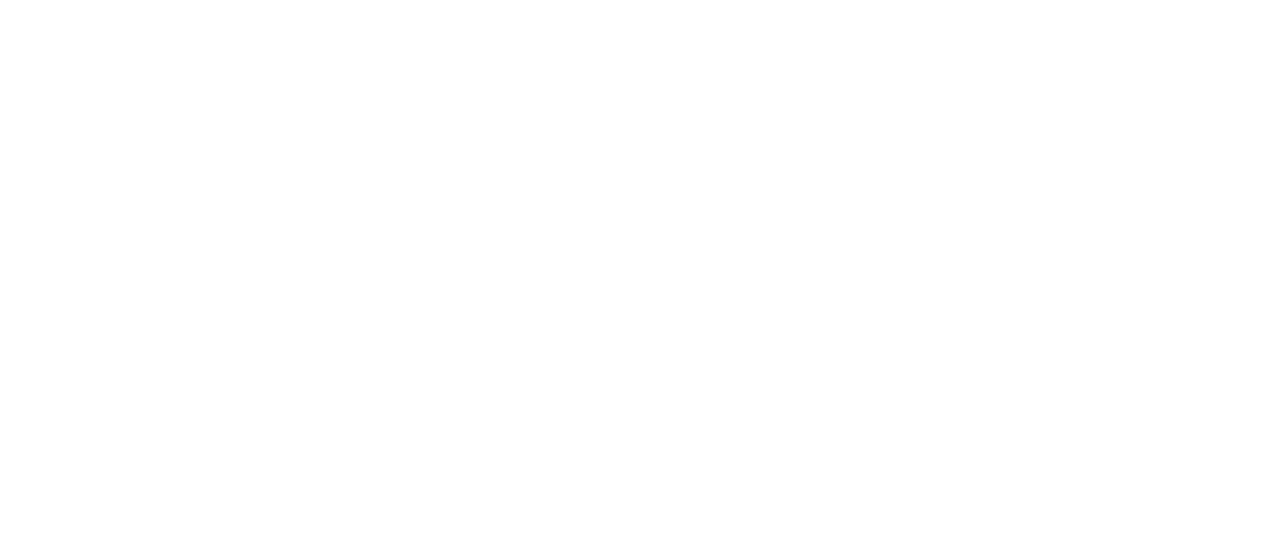
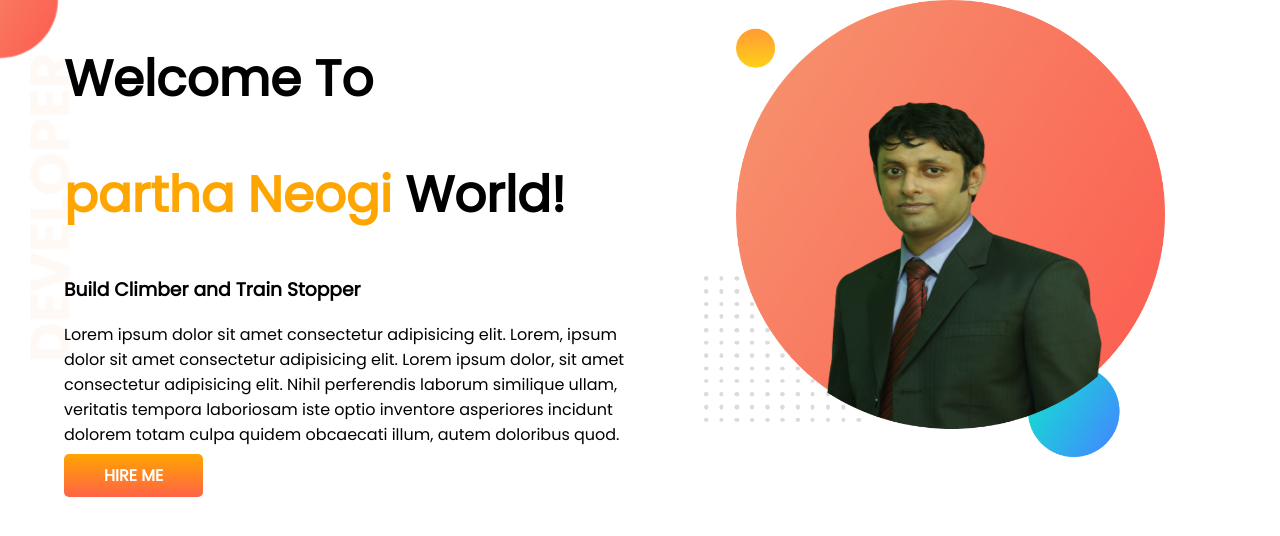
Before and after one commit to parthasuman/developer-portfolio, a plain HTML site: page index.html in a window 1280 px wide. Drawn offline with Linux system fonts and the light colour scheme.

Commit message:
top banner added

```diff
--- a/index.html
+++ b/index.html
@@ -5,7 +5,33 @@
     <meta http-equiv="X-UA-Compatible" content="IE=edge" />
     <meta name="viewport" content="width=device-width, initial-scale=1.0" />
     <title>partha protfolio</title>
+    <link rel="preconnect" href="https://fonts.googleapis.com" />
+    <link rel="preconnect" href="https://fonts.gstatic.com" crossorigin />
+    <link
+      href="https://fonts.googleapis.com/css2?family=Inter:wght@400;500;700&family=Poppins&family=Rubik:wght@400;500;700&display=swap"
+      rel="stylesheet"
+    />
     <link rel="stylesheet" href="style.css" />
   </head>
-  <body></body>
+  <body>
+    <section class="top-banner">
+      <div class="half-width">
+        <h1>Welcome To</h1>
+        <h1><span class="orange-color">partha Neogi</span> World!</h1>
+        <h3>Build Climber and Train Stopper</h3>
+        <p>
+          Lorem ipsum dolor sit amet consectetur adipisicing elit. Lorem, ipsum
+          dolor sit amet consectetur adipisicing elit. Lorem ipsum dolor, sit
+          amet consectetur adipisicing elit. Nihil perferendis laborum similique
+          ullam, veritatis tempora laboriosam iste optio inventore asperiores
+          incidunt dolorem totam culpa quidem obcaecati illum, autem doloribus
+          quod.
+        </p>
+        <a class="link-button" target="_blank" href="#">HIRE ME</a>
+      </div>
+      <div class="half-width">
+        <img src="images/partha-bg.png" />
+      </div>
+    </section>
+  </body>
 </html>
--- a/style.css
+++ b/style.css
@@ -0,0 +1,35 @@
+body {
+  font-family: "Poppins", sans-serif;
+  margin: 0;
+  padding: 0;
+}
+h1 {
+  font-size: 50px;
+}
+
+.orange-color {
+  color: orange;
+}
+section {
+  display: flex;
+}
+.half-width {
+  width: 50%;
+  padding-left: 5%;
+}
+.half-width img {
+  width: 80%;
+}
+
+.link-button {
+  text-decoration: none;
+  background-image: linear-gradient(orange, tomato);
+  color: #fff;
+  font-weight: 700;
+  padding: 10px 40px;
+  border-radius: 5px;
+}
+.top-banner {
+  background-image: url(images/top-banner.png);
+  background-repeat: no-repeat;
+}
```
Also changed, not shown: images/dream-bg.png (added), images/exp-bg.png (added), images/jhankar.png (added), images/jhankar2.png (added), images/my-bg.png (added), images/my-bg2.png (added), images/partha-bg.png (added), images/partha.png (added), images/top-banner.png (added), 7 other files.
